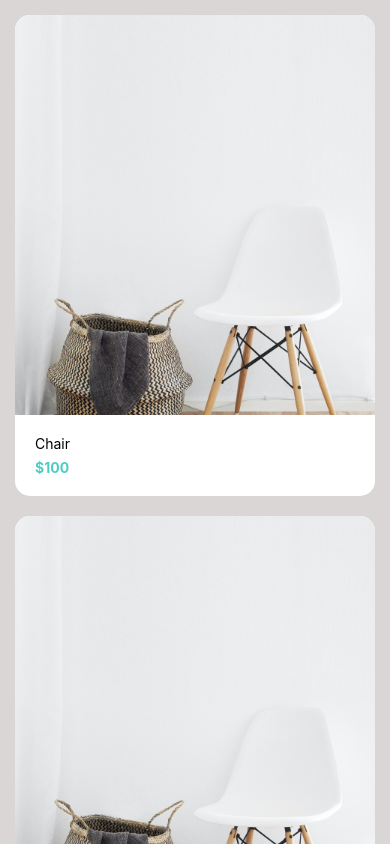
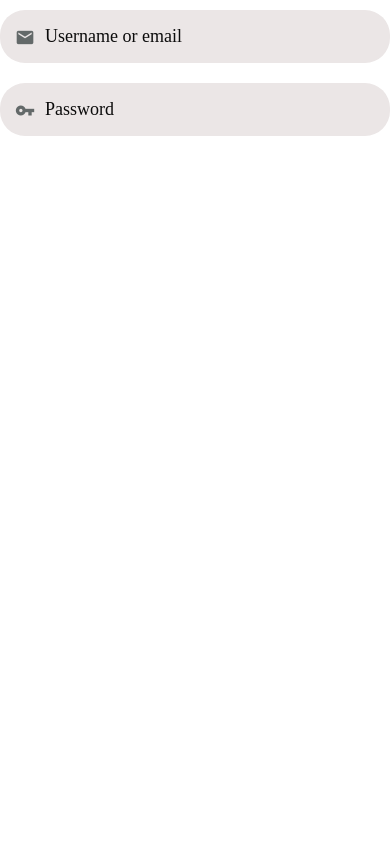
Before and after one commit to AlyssaNichols/react-native-practice-project, a React Native app: screen / in a window 390 px wide. Shown: the top 844 px of the page. Built offline with nearby package versions, Linux system fonts and the light colour scheme.

Commit message:
in the input component module and saving to be done for the day

```diff
--- a/App.js
+++ b/App.js
@@ -1,5 +1,12 @@
-import React, { useEffect } from "react";
-import { StyleSheet, Text, View, SafeAreaView, Image } from "react-native";
+import React, { useEffect, useState } from "react";
+import {
+  StyleSheet,
+  Text,
+  View,
+  SafeAreaView,
+  Image,
+  TextInput,
+} from "react-native";
 import { useDeviceOrientation } from "@react-native-community/hooks";
 import WelcomeScreen from "./app/screens/WelcomeScreen";
 import ViewImageScreen from "./app/screens/ViewImageScreen";
@@ -15,11 +22,17 @@ import ListItem from "./app/components/ListItem";
 import { GestureHandlerRootView } from "react-native-gesture-handler";
 import AccountScreen from "./app/screens/AccountScreen";
 import ListingsScreen from "./app/screens/ListingsScreen";
+import AppTextInput from "./app/components/AppTextInput";
 
 export default function App() {
+  const [firstName, setFirstName] = useState("");
+
   return (
     <GestureHandlerRootView>
-      <ListingsScreen />
+      <Screen>
+        <AppTextInput placeholder="Username or email" icon="email" />
+        <AppTextInput placeholder="Password" icon="key" />
+      </Screen>
     </GestureHandlerRootView>
   );
 }
--- a/app/components/AppText/AppText.js
+++ b/app/components/AppText/AppText.js
@@ -1,11 +1,11 @@
 import { View, Text } from "react-native";
 import React from "react";
-import styles from "./styles";
+import defaultStyles from "../../config/styles";
 
 export default function AppText({ children, style }) {
   return (
     <View>
-      <Text style={[styles.text, style]}>{children}</Text>
+      <Text style={[defaultStyles.text, style]}>{children}</Text>
     </View>
   );
 }
--- /dev/null
+++ b/app/components/AppTextInput.js
@@ -0,0 +1,35 @@
+import { View, Text, TextInput, StyleSheet } from "react-native";
+import React from "react";
+import { MaterialCommunityIcons } from "@expo/vector-icons";
+
+import defaultStyles from "../config/styles";
+export default function AppTextInput({ icon, ...otherProps }) {
+  return (
+    <View style={styles.container}>
+      {icon && (
+        <MaterialCommunityIcons
+          name={icon}
+          size={20}
+          color={defaultStyles.colors.medium}
+          style={styles.icon}
+        />
+      )}
+      <TextInput style={defaultStyles.text} {...otherProps} />
+    </View>
+  );
+}
+
+const styles = StyleSheet.create({
+  container: {
+    backgroundColor: defaultStyles.colors.light,
+    borderRadius: 25,
+    flexDirection: "row",
+    width: "100%",
+    padding: 15,
+    marginVertical: 10,
+  },
+  icon: {
+    marginRight: 10,
+    marginTop: 2,
+  },
+});
--- a/app/config/colors.js
+++ b/app/config/colors.js
@@ -4,8 +4,9 @@ export default {
   black: "#000",
   white: "#fff",
   medium: "#636969",
-  light: "#DAD6D6",
+  light: "#EBE6E6",
   danger: "#ff5252",
   flag: "#FF9200",
   logout: "#ffe66d",
+  dark: "#0c0c0c",
 };
--- /dev/null
+++ b/app/config/styles.js
@@ -0,0 +1,11 @@
+import { Platform } from "react-native";
+import colors from "./colors";
+
+export default {
+  colors,
+  text: {
+    color: colors.dark,
+    fontSize: 18,
+    fontFamily: Platform.OS === "android" ? "Roboto" : "Avenir",
+  },
+};
```
